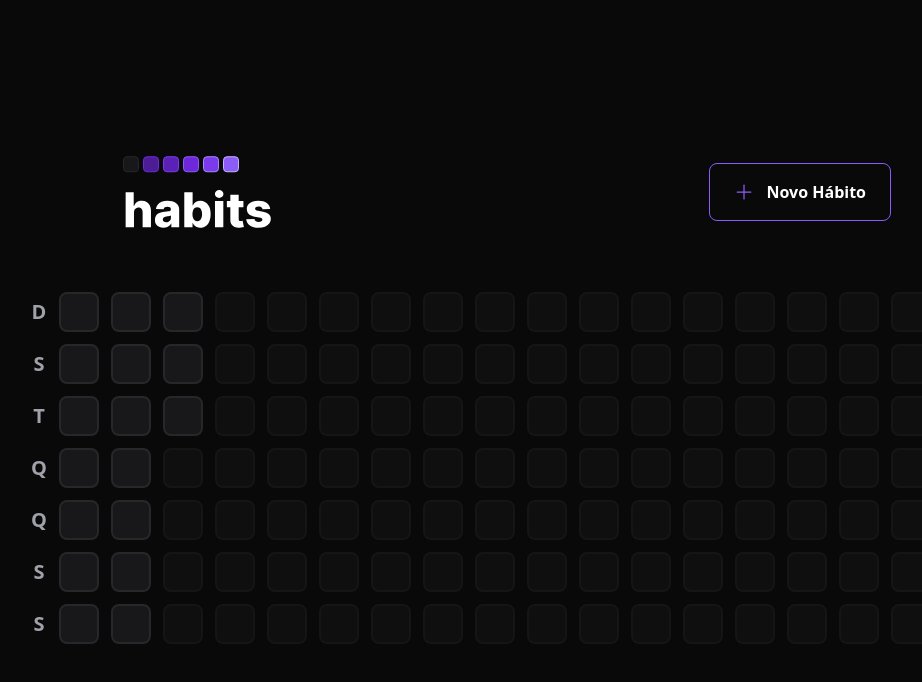
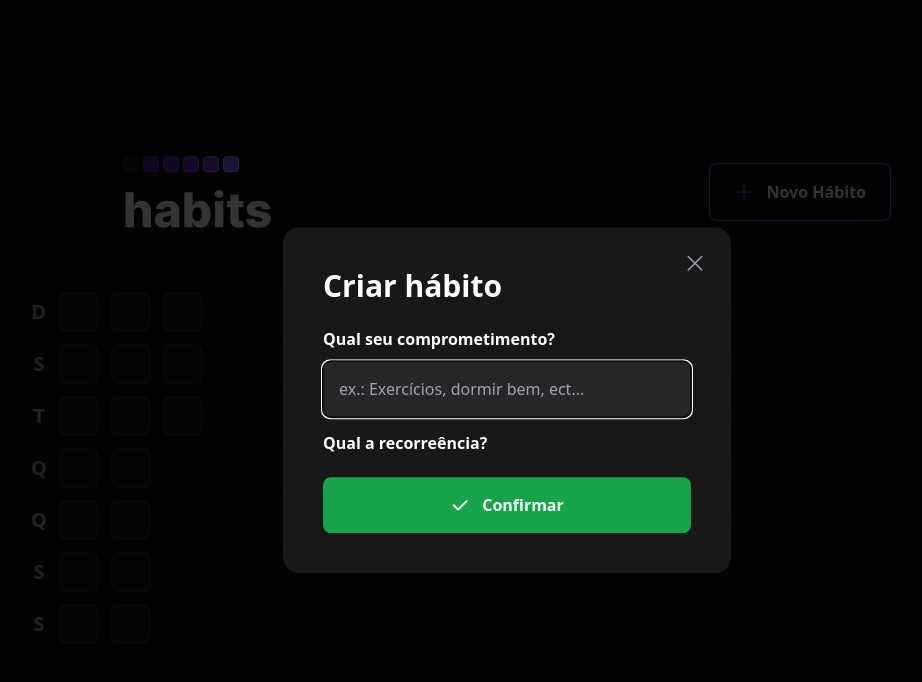
Before and after one commit to Joaovictormartin/ReactNative-NLW-Setup, a React (Vite) app in the folder web/: page / in a window 1280 px wide. Both pictures are taken after a click on the button "Novo Hábito". Shown: the top 682 px of the page, without its empty margins (133-1055 px from the left). Built offline with nearby package versions, Linux system fonts and the light colour scheme.

Commit message:
feat: criando modal de cadastro de habito

```diff
--- a/web/src/components/Header.tsx
+++ b/web/src/components/Header.tsx
@@ -1,18 +1,38 @@
-import { Plus } from "phosphor-react";
+import { Plus, X } from "phosphor-react";
+import * as Dialog from "@radix-ui/react-dialog";
 
 import logoSVG from "../assets/logo.svg";
+import { NewHabitForm } from "./NewHabitForm";
 
 export const Header = () => {
   return (
     <div className="w-full max-w-3xl mx-auto flex items-center justify-between">
       <img src={logoSVG} alt="Habits" />
 
-      <button
-        type="button"
-        className="border border-violet-500 font-semibold rounded-lg px-6 py-4 flex items-center gap-3 hover:border-violet-300"
-      >
-        <Plus size={20} className="text-violet-500" /> Novo Hábito
-      </button>
+      <Dialog.Root>
+        <Dialog.Trigger
+          type="button"
+          className="border border-violet-500 font-semibold rounded-lg px-6 py-4 flex items-center gap-3 hover:border-violet-300"
+        >
+          <Plus size={20} className="text-violet-500" /> Novo Hábito
+        </Dialog.Trigger>
+
+        <Dialog.Portal>
+          <Dialog.Overlay className="w-screen h-screen bg-black/80 fixed inset-0" />
+
+          <Dialog.Content className="absolute p-10 bg-zinc-900 rounded-2xl w-full max-w-md top-1/2 left-1/2 -translate-x-1/2 -translate-y-1/2">
+            <Dialog.Close className="absolute right-6 top-6 text-zinc-400 hover:text-zinc-200">
+              <X size={24} aria-label="Fechar" />
+            </Dialog.Close>
+
+            <Dialog.Title className="text-3xl leading-tight font-extrabold">
+              Criar hábito
+            </Dialog.Title>
+
+            <NewHabitForm/>
+          </Dialog.Content>
+        </Dialog.Portal>
+      </Dialog.Root>
     </div>
   );
 };
```
